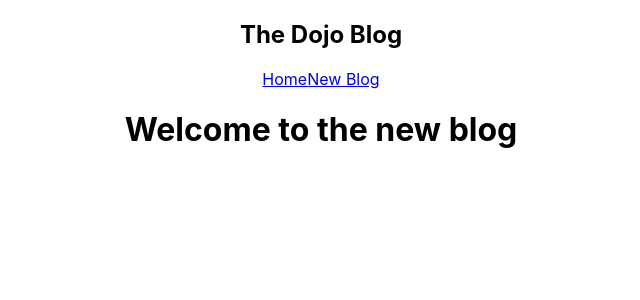
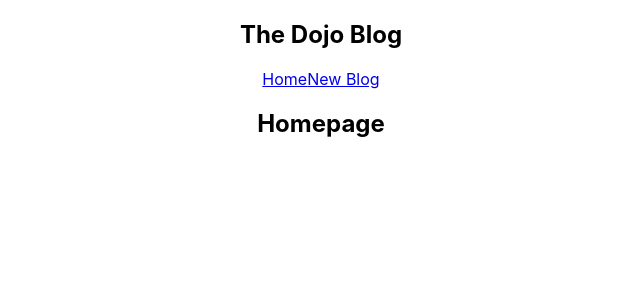
Before and after one commit to w-milan/dojo-blog, a React (Create React App) app: page / in a window 1280 px wide. Shown: the top 300 px of the page, without its empty margins (319-959 px from the left). Built offline with nearby package versions, Linux system fonts and the light colour scheme.

Commit message:
Home component

```diff
--- a/src/App.js
+++ b/src/App.js
@@ -1,6 +1,7 @@
 import logo from './logo.svg';
 import './App.css';
 import Navbar from './Navbar';
+import Home from './Home';
 
 function App() {
   const title = 'Welcome to the new blog';
@@ -9,7 +10,7 @@ function App() {
     <div className="App">
       <Navbar />
       <div className="content">
-        <h1>{ title }</h1>
+        <Home />
       </div>
     </div>
   );
--- /dev/null
+++ b/src/Home.js
@@ -0,0 +1,9 @@
+const Home = () => {
+  return (
+    <div className="home">
+      <h2>Homepage</h2>
+    </div>
+  );
+}
+
+export default Home;
```
